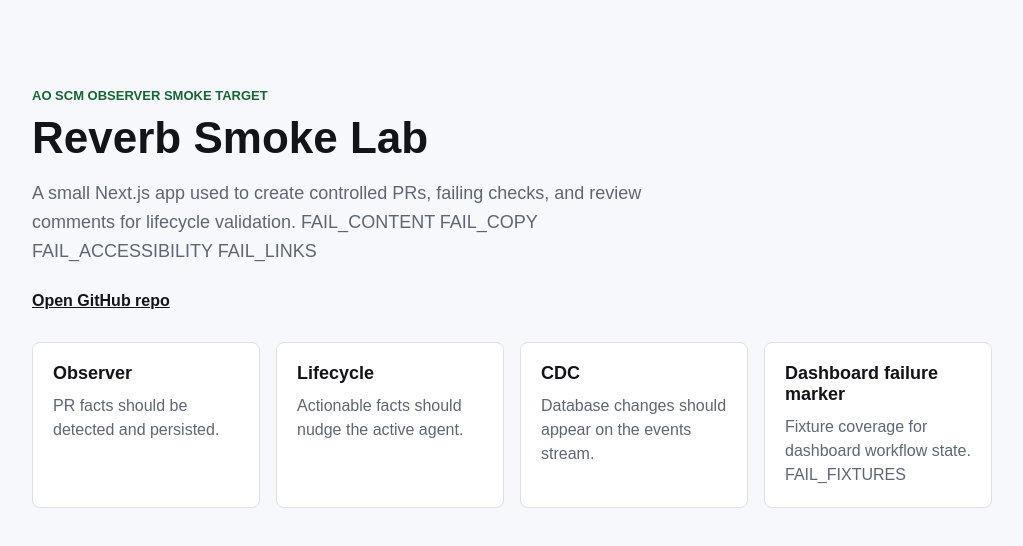
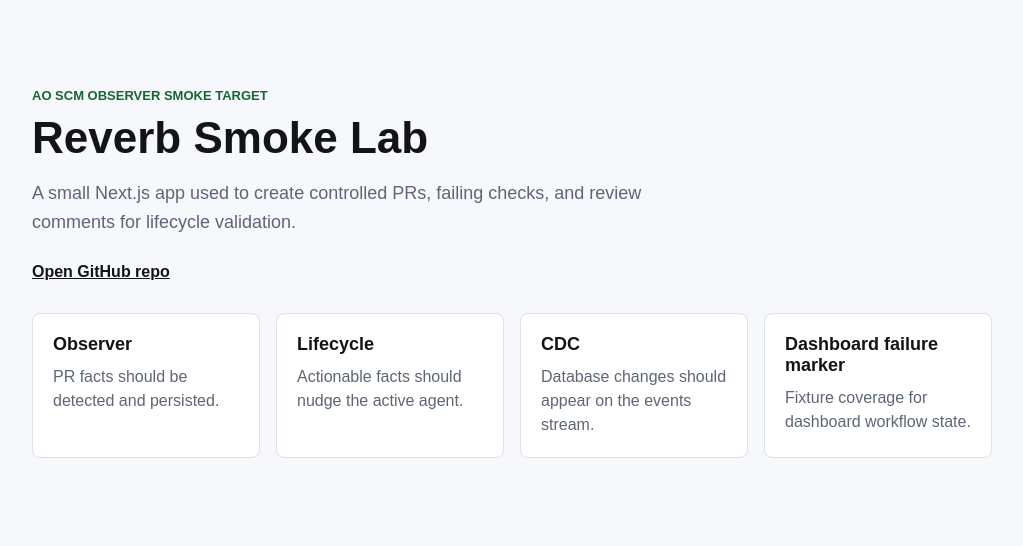
Before and after one commit to whoisasx/test-reverb, a Next.js app: page / in a window 1280 px wide. Shown: the top 546 px of the page, without its empty margins (128-1151 px from the left). Built offline with nearby package versions, Linux system fonts and the light colour scheme.

Commit message:
Fix dashboard demo CI failures

```diff
--- a/app/components/status-card.tsx
+++ b/app/components/status-card.tsx
@@ -4,7 +4,6 @@
 };
 
 export function StatusCard({ title, detail }: StatusCardProps) {
-  // FAIL_COMPONENTS
   return (
     <article className="status-card">
       <h2>{title}</h2>
--- a/app/globals.css
+++ b/app/globals.css
@@ -1,5 +1,4 @@
 :root {
-  /* FAIL_STYLES */
   --background: #f7f8fb;
   --foreground: #121417;
   --muted: #5d6675;
--- a/app/health/page.tsx
+++ b/app/health/page.tsx
@@ -4,7 +4,7 @@
       <section className="hero" aria-labelledby="health-title">
         <p className="eyebrow">Health route</p>
         <h1 id="health-title">healthy</h1>
-        <p className="summary">This route exists so route-focused CI can fail cleanly. FAIL_ROUTES</p>
+        <p className="summary">This route exists so route-focused CI can fail cleanly.</p>
       </section>
     </main>
   );
--- a/app/layout.tsx
+++ b/app/layout.tsx
@@ -3,7 +3,7 @@
 
 export const metadata: Metadata = {
   title: "Reverb Smoke Lab",
-  description: "A disposable Next.js app for AO SCM observer smoke tests. FAIL_METADATA"
+  description: "A disposable Next.js app for AO SCM observer smoke tests."
 };
 
 export default function RootLayout({
--- a/app/page.tsx
+++ b/app/page.tsx
@@ -1,7 +1,5 @@
 import { StatusCard } from "./components/status-card";
 import checks from "../ci-fixtures/checks.json";
-
-const dashboardDemoTypeFailure: string = 42;
 
 export default function Home() {
   return (
@@ -12,7 +10,6 @@
         <p className="summary">
           A small Next.js app used to create controlled PRs, failing checks, and
           review comments for lifecycle validation.
-          FAIL_CONTENT FAIL_COPY FAIL_ACCESSIBILITY FAIL_LINKS
         </p>
         <a className="repo-link" href="https://github.com/whoisasx/test-reverb">
           Open GitHub repo
--- a/ci-fixtures/checks.json
+++ b/ci-fixtures/checks.json
@@ -17,6 +17,6 @@
   {
     "id": "dashboard-demo-failure",
     "title": "Dashboard failure marker",
-    "detail": "Fixture coverage for dashboard workflow state. FAIL_FIXTURES"
+    "detail": "Fixture coverage for dashboard workflow state."
   }
 ]
```
